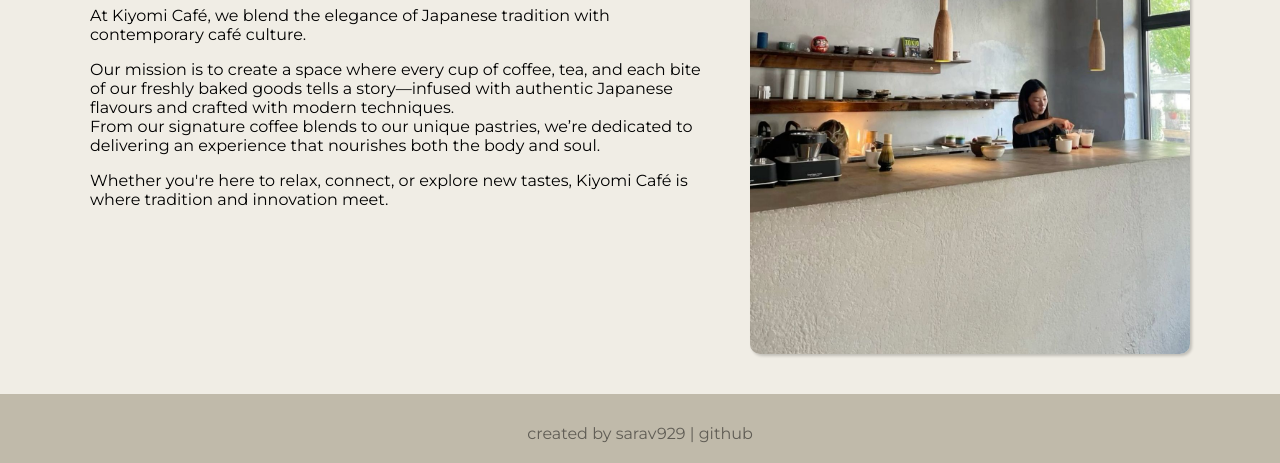
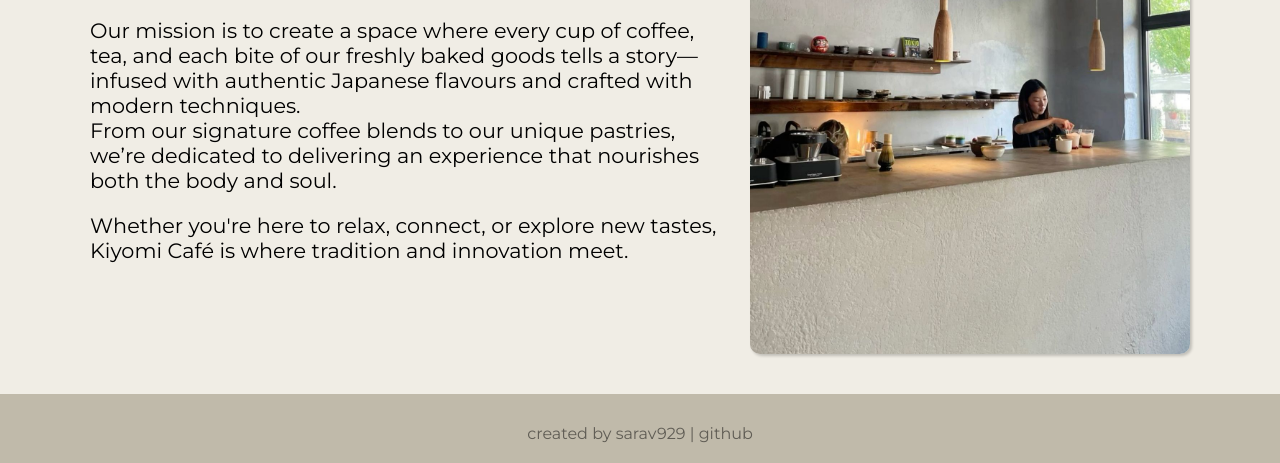
Before and after one commit to sarav929/Restaurant-page, a website built with webpack: page src/template.html in a window 1280 px wide. Shown: the part 797-1260 px from the top of the page. Built offline with nearby package versions, Linux system fonts and the light colour scheme; a web font is replaced by a local one.

Commit message:
fix font size in about section styling

```diff
--- a/src/styles/base.css
+++ b/src/styles/base.css
@@ -23,7 +23,7 @@
     src: url('../fonts/JuliusSansOne-Regular.ttf') format('truetype');
 }
 
-@media screen and (max-width: 860px) {
+@media screen and (max-width: 1100px) {
     .about {
          flex-direction: column;
          & img {
--- a/src/styles/home.css
+++ b/src/styles/home.css
@@ -50,6 +50,11 @@
     gap: 30px;
 }
 
+.about p {
+    font-size: 1.3rem;
+    text-wrap: pretty;
+}
+
 .about-title {
     display: flex;
     align-items: center;
```
